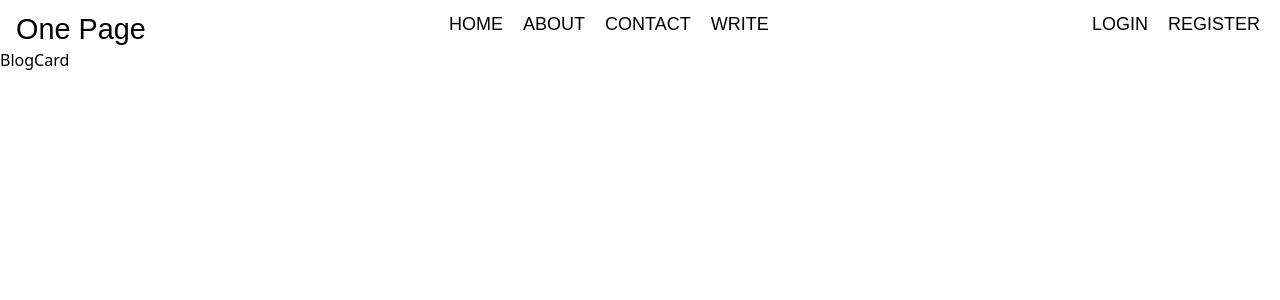
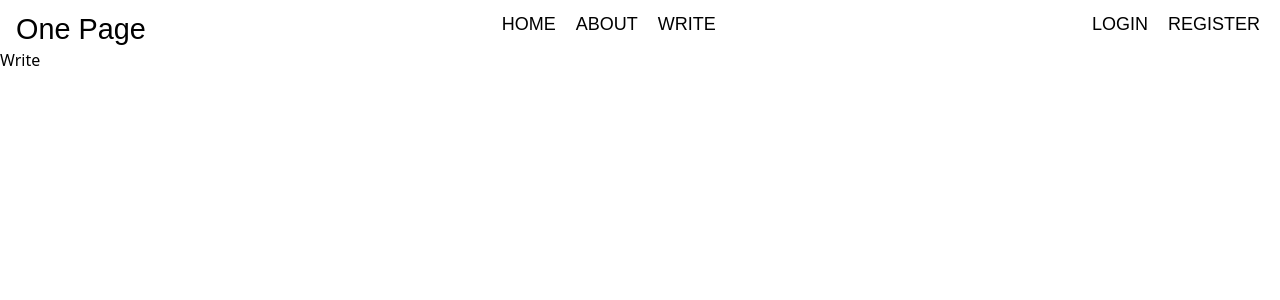
Before and after one commit to sohammk08/react-blog, a React (Create React App) app: page /write in a window 1280 px wide. Shown: the top 300 px of the page. Built offline with nearby package versions, Linux system fonts and the light colour scheme.

Commit message:
Added routing
Installed react-router-dom, created necessary files, created appropriate routes in App.js, Added links in Header.jsx

```diff
--- a/package.json
+++ b/package.json
@@ -8,6 +8,7 @@
     "@testing-library/user-event": "^13.5.0",
     "react": "^18.2.0",
     "react-dom": "^18.2.0",
+    "react-router-dom": "^6.17.0",
     "react-scripts": "5.0.1",
     "tailwindcss": "^3.3.3",
     "web-vitals": "^2.1.4"
--- a/src/App.js
+++ b/src/App.js
@@ -1,14 +1,41 @@
 import "./App.css";
-import BlogCard from "./components/BlogCard";
+import Home from "./pages/Home";
+import Login from "./pages/Login";
+import About from "./pages/About";
+import Write from "./pages/Write";
+import Register from "./pages/Register";
 import Header from "./components/Header";
+import ErorrPage from "./pages/ErrorPage";
+import { BrowserRouter as Router, Routes, Route } from "react-router-dom";
 
 function App() {
   return (
     <>
-      <Header />
-      <BlogCard />
+      <Router>
+        <Header />
+        <Routes>
+          <Route exact
+            path="/"
+            element={<Home />} />
+          <Route
+            path="/about"
+            element={<About />} />
+          <Route
+            path="/write"
+            element={<Write />} />
+          <Route
+            path="/register"
+            element={<Register />} />
+          <Route
+            path="/login"
+            element={<Login />} />
+          <Route
+            path="*"
+            element={<ErorrPage />} />
+        </Routes>
+      </Router>
     </>
   );
-};
+}
 
 export default App;
--- a/src/components/Header.jsx
+++ b/src/components/Header.jsx
@@ -1,4 +1,5 @@
 import React from "react";
+import { Link } from "react-router-dom";
 
 function Header() {
   return (
@@ -11,20 +12,28 @@ function Header() {
 
       <div className="flex items-center justify-right ml-auto">
         <ul className="flex justify-center list-none m-0 p-0">
-          <li className="mr-5 text-lg font-light cursor-pointer">HOME</li>
+          <li className="mr-5 text-lg font-light cursor-pointer">
+            <Link className="link" to="/">HOME</Link>
+          </li>
 
-          <li className="mr-5 text-lg font-light cursor-pointer">ABOUT</li>
+          <li className="mr-5 text-lg font-light cursor-pointer">
+            <Link className="link" to="/about">ABOUT</Link>
+          </li>
 
-          <li className="mr-5 text-lg font-light cursor-pointer">CONTACT</li>
-
-          <li className="mr-5 text-lg font-light cursor-pointer">WRITE</li>
+          <li className="mr-5 text-lg font-light cursor-pointer">
+            <Link className="link" to="/write">WRITE</Link>
+          </li>
         </ul>
       </div>
 
       <div className="flex items-center justify-right ml-auto">
         <ul className="flex justify-center list-none m-0 p-0">
-          <li className="mr-5 text-lg font-light cursor-pointer">LOGIN</li>
-          <li className="mr-5 text-lg font-light cursor-pointer">REGISTER</li>
+          <li className="mr-5 text-lg font-light cursor-pointer">
+            <Link className="link" to="/login">LOGIN</Link>
+          </li>
+          <li className="mr-5 text-lg font-light cursor-pointer">
+            <Link className="link" to="/register">REGISTER </Link>
+          </li>
         </ul>
       </div>
     </div>
--- /dev/null
+++ b/src/pages/ErrorPage.jsx
@@ -0,0 +1,11 @@
+import React from 'react';
+
+function ErrorPage() {
+  return (
+    <div>
+        ErrorPage
+    </div>
+  )
+}
+
+export default ErrorPage;
--- /dev/null
+++ b/src/pages/Write.jsx
@@ -0,0 +1,11 @@
+import React from 'react';
+
+function Write() {
+  return (
+    <div>
+        Write
+    </div>
+  )
+}
+
+export default Write;
```
Also changed, not shown: 1 other file (tests, documents, lock files or other folders).
